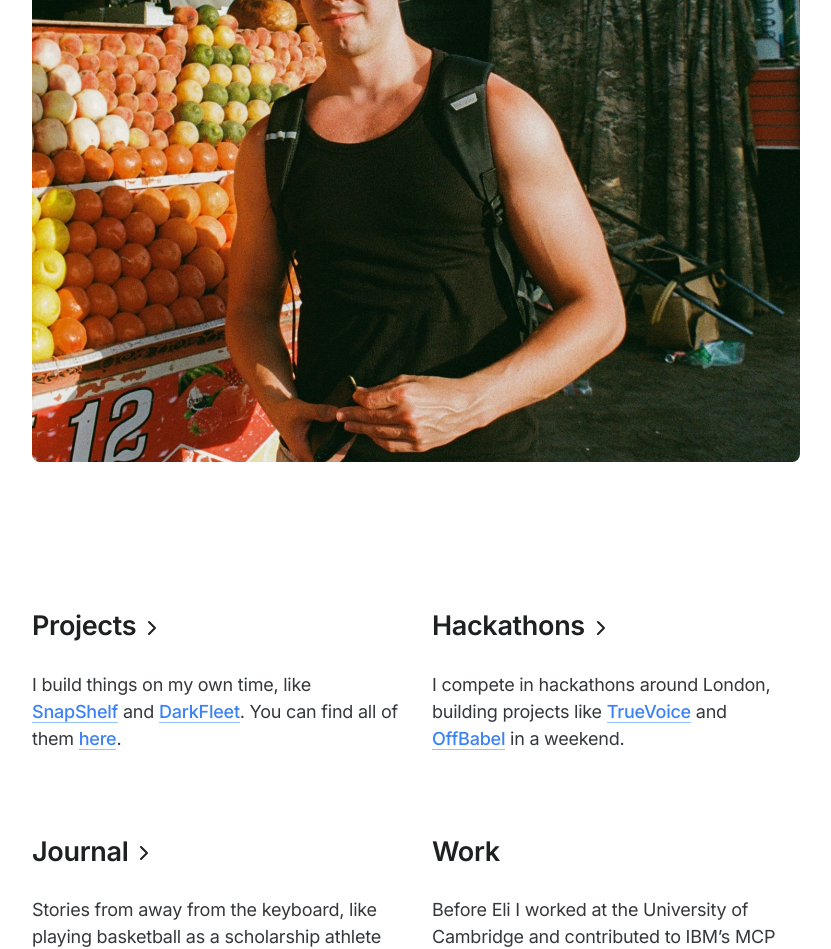
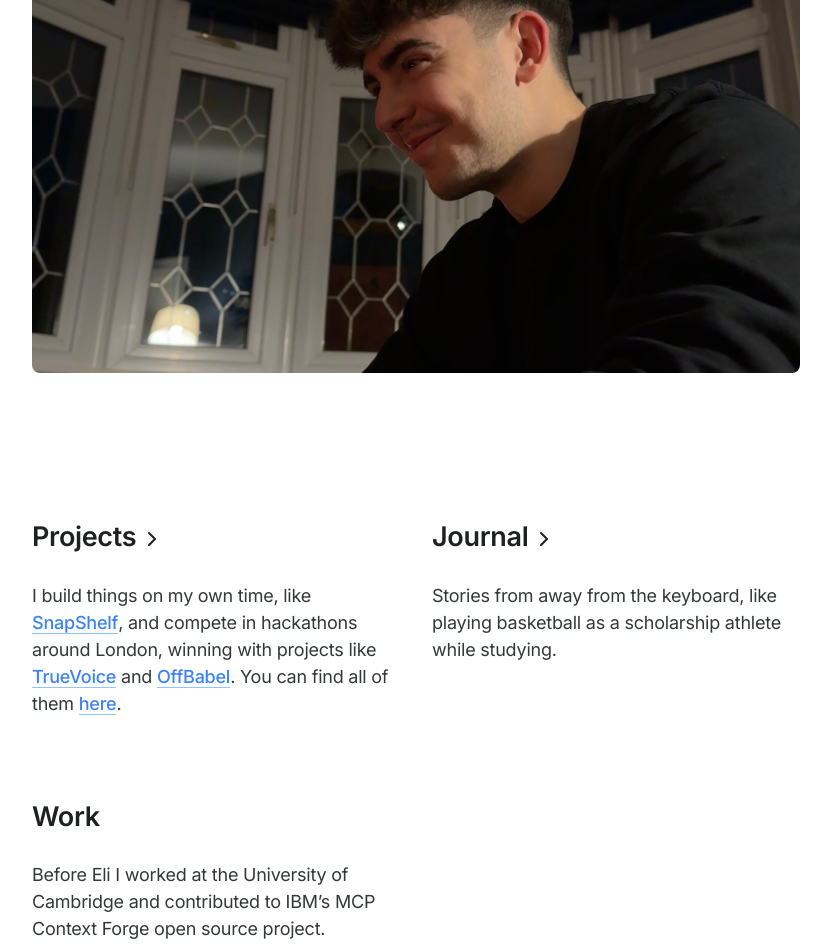
Before and after one commit to omorros/omorros.com, a Next.js app: page / in a window 1280 px wide. Shown: the part 655-1604 px from the top of the page, without its empty margins (224-1055 px from the left). Built offline with nearby package versions, Linux system fonts and the light colour scheme.

Commit message:
Update homepage with merged projects section and new photo

```diff
--- a/src/app/page.tsx
+++ b/src/app/page.tsx
@@ -62,22 +62,11 @@ export default function Page() {
               <SectionBody>
                 <p>
                   I build things on my own time, like{' '}
-                  <A href="/projects/snapshelf">SnapShelf</A> and{' '}
-                  <A href="/projects/darkfleet">DarkFleet</A>. You can find all
+                  <A href="/projects/snapshelf">SnapShelf</A>, and compete in
+                  hackathons around London, winning with projects like{' '}
+                  <A href="/projects/truevoice">TrueVoice</A> and{' '}
+                  <A href="/projects/offbabel">OffBabel</A>. You can find all
                   of them <A href="/projects">here</A>.
-                </p>
-              </SectionBody>
-            </Section>
-          </div>
-
-          <div className="lg:w-1/2 lg:px-4">
-            <Section>
-              <SectionTitle link="/hackathons">Hackathons</SectionTitle>
-              <SectionBody>
-                <p>
-                  I compete in hackathons around London, building projects like{' '}
-                  <A href="/projects/truevoice">TrueVoice</A> and{' '}
-                  <A href="/projects/offbabel">OffBabel</A> in a weekend.
                 </p>
               </SectionBody>
             </Section>
@@ -157,7 +146,7 @@ function HomepageImage({ className = '' }: { className?: string }) {
   return (
     // eslint-disable-next-line @next/next/no-img-element
     <img
-      src="/images/oriol-market.jpeg"
+      src="/images/oriol-home.jpg"
       alt="Oriol Morros"
       className={`${className} w-full`}
     />
```
Also changed, not shown: public/images/oriol-home.jpg (added), public/images/oriol-london.jpg (added).
